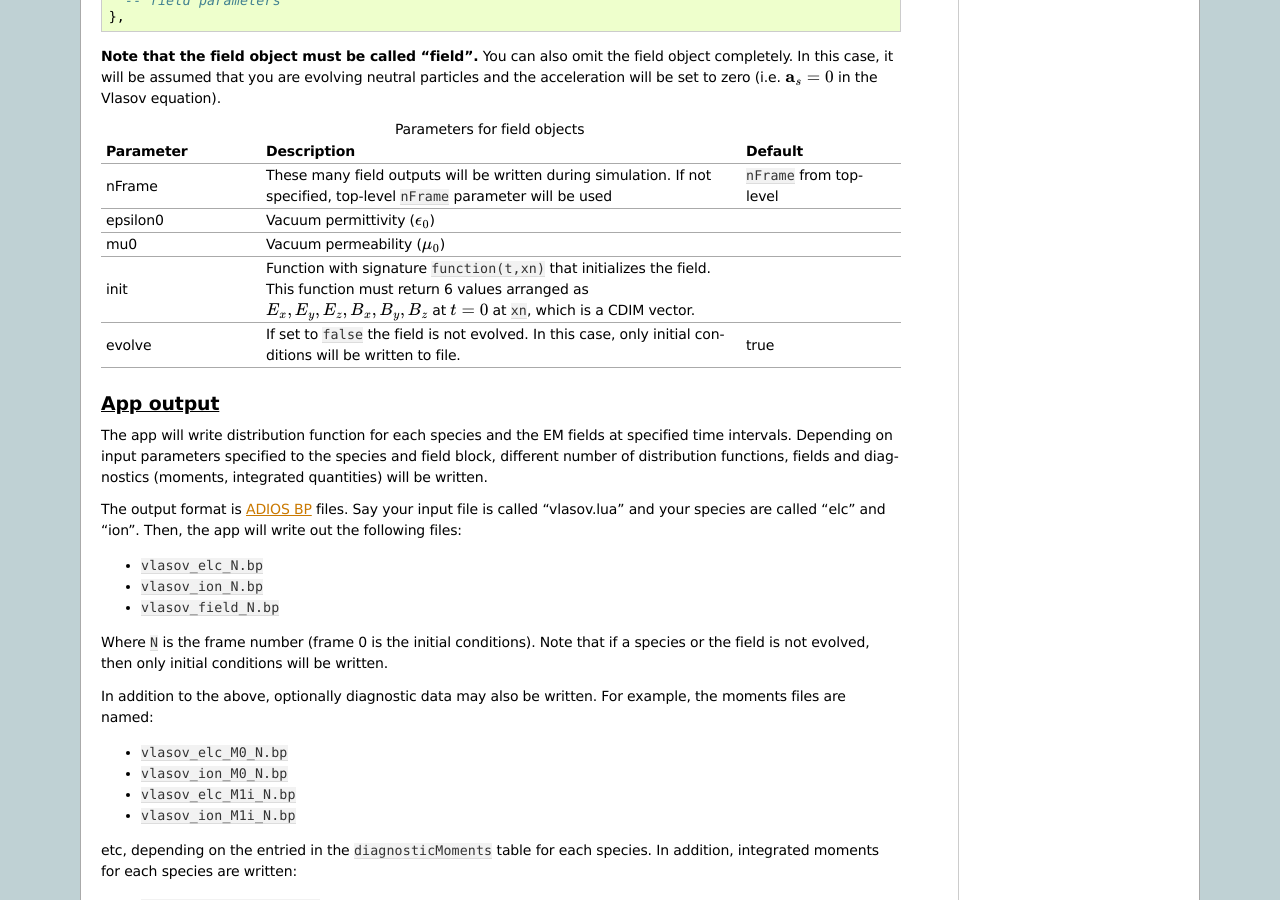
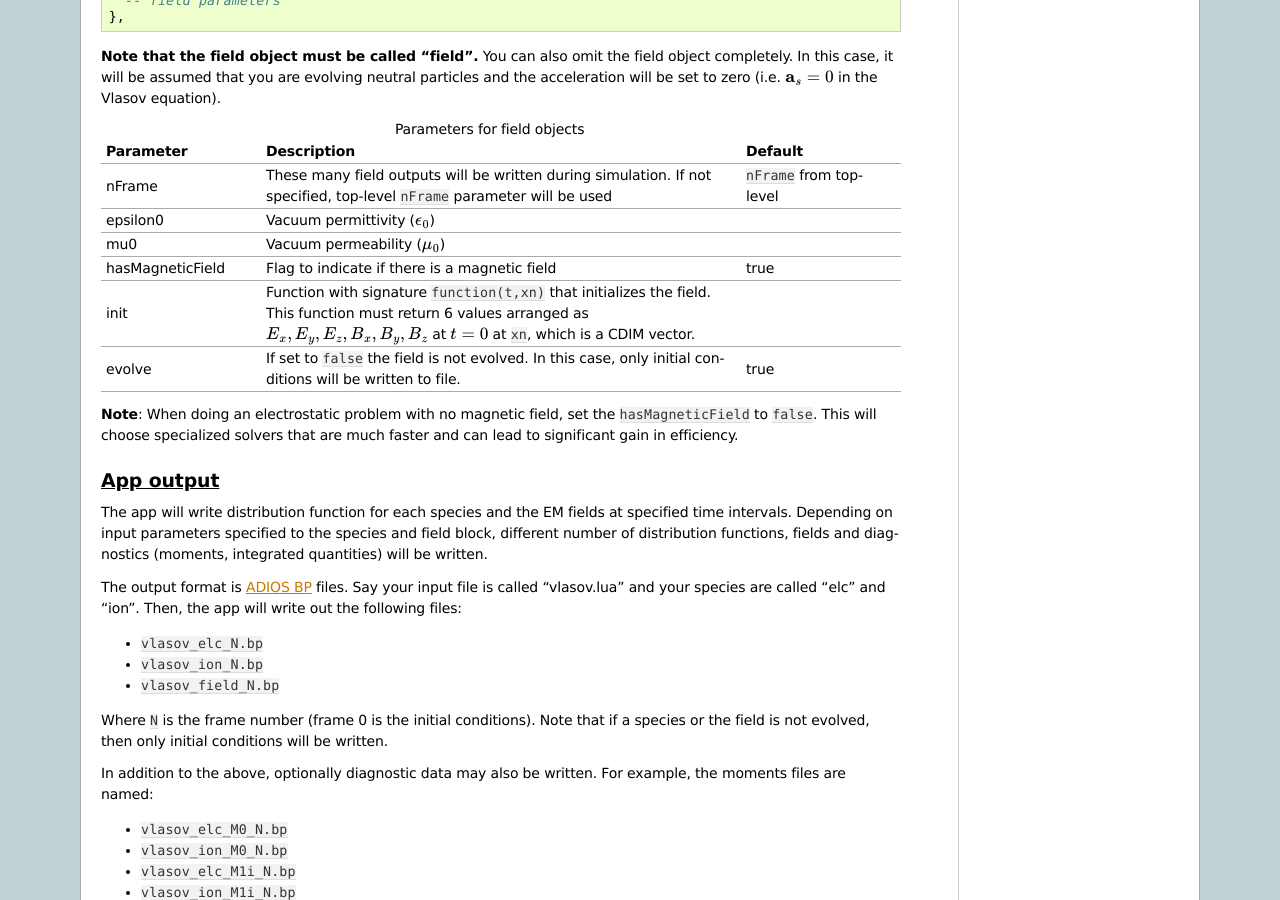
Before and after one commit to ammarhakim/gkyl-doc, a Sphinx documentation site: the page built from source/gkyl/VlasovOnCartGrid.rst, in a window 1280 px wide and 900 px high, scrolled down 3534 px. Built offline with Sphinx 7.4.7, drawn with Linux system fonts in a browser that asks for light colours.

Commit message:
Updated docs

```diff
--- a/source/gkyl/VlasovOnCartGrid.rst
+++ b/source/gkyl/VlasovOnCartGrid.rst
@@ -303,6 +303,9 @@ set to zero (i.e. :math:`\mathbf{a}_s = 0` in the Vlasov equation).
    * - mu0
      - Vacuum permeability (:math:`\mu_0`)
      -
+   * - hasMagneticField
+     - Flag to indicate if there is a magnetic field
+     - true
    * - init
      - Function with signature ``function(t,xn)`` that initializes the
        field. This function must return 6 values arranged as
@@ -313,6 +316,11 @@ set to zero (i.e. :math:`\mathbf{a}_s = 0` in the Vlasov equation).
      - If set to ``false`` the field is not evolved. In this case,
        only initial conditions will be written to file.
      - true
+
+**Note**: When doing an electrostatic problem with no magnetic field,
+set the ``hasMagneticField`` to ``false``. This will choose
+specialized solvers that are much faster and can lead to significant
+gain in efficiency.
 
 App output
 ----------
```
